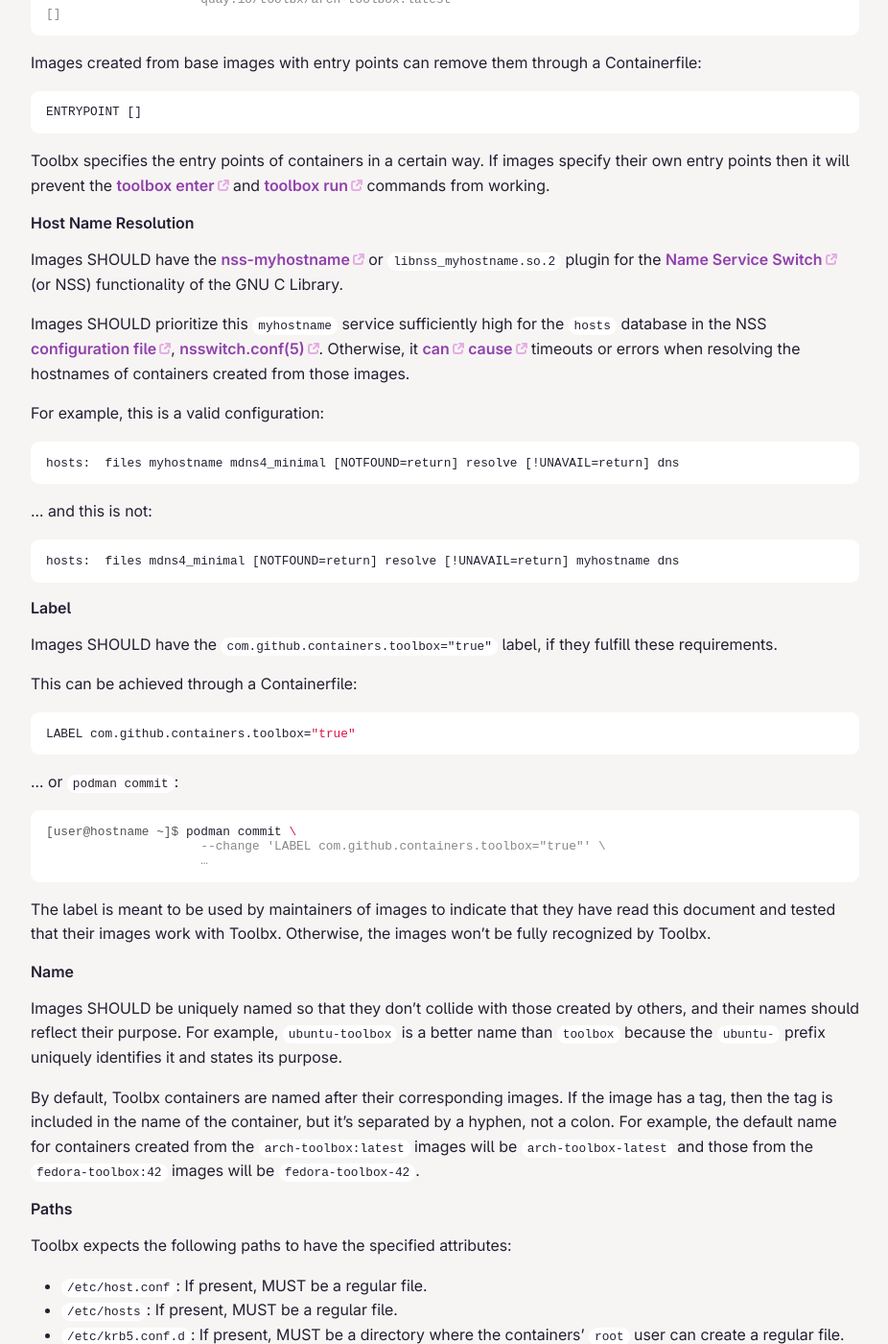
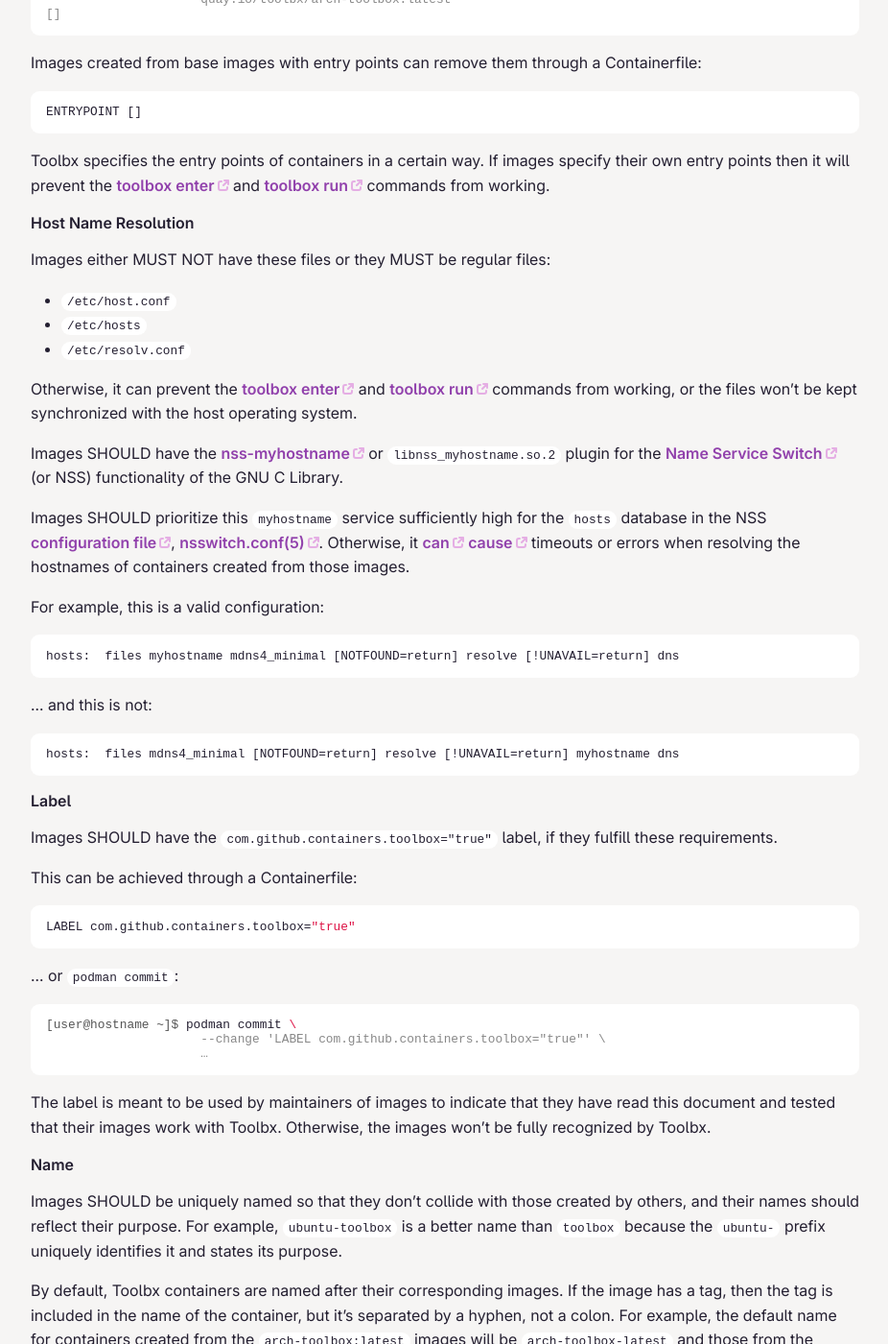
Before and after one commit to containers/containertoolbx.org, a Jekyll site: the page built from doc.md, in a window 1280 px wide and 1400 px high, scrolled down 4775 px. Shown: the whole window at 96% size, without its empty margins (176-1102 px from the left). Built offline with Jekyll 4.4.1, drawn with Linux system fonts in a browser that asks for light colours; some of the changed text lies outside the part shown.

Commit message:
Move the text on /etc/host.conf, etc. to 'Host Name Resolution'
This will keep the requirements around resolving host names in the same
place.

https://github.com/containers/toolbox/issues/1606

```diff
--- a/doc.md
+++ b/doc.md
@@ -172,6 +172,13 @@
 
 #### Host Name Resolution
 
+Images either MUST NOT have these files or they MUST be regular files:
+* `/etc/host.conf`
+* `/etc/hosts`
+* `/etc/resolv.conf`
+
+Otherwise, it can prevent the [toolbox enter](https://github.com/containers/toolbox/blob/main/doc/toolbox-enter.1.md) and [toolbox run](https://github.com/containers/toolbox/blob/main/doc/toolbox-run.1.md) commands from working, or the files won't be kept synchronized with the host operating system.
+
 Images SHOULD have the [nss-myhostname](https://www.freedesktop.org/software/systemd/man/latest/nss-myhostname.html) or `libnss_myhostname.so.2` plugin for the [Name Service Switch](https://www.gnu.org/software/libc/manual/html_node/Name-Service-Switch.html) (or NSS) functionality of the GNU C Library.
 
 Images SHOULD prioritize this `myhostname` service sufficiently high for the `hosts` database in the NSS [configuration file](https://www.gnu.org/software/libc/manual/html_node/NSS-Configuration-File.html), [nsswitch.conf(5)](https://man7.org/linux/man-pages/man5/nsswitch.conf.5.html). Otherwise, it [can](https://github.com/authselect/authselect/pull/366) [cause](https://bugzilla.redhat.com/show_bug.cgi?id=2291062) timeouts or errors when resolving the hostnames of containers created from those images.
@@ -213,12 +220,9 @@
 #### Paths
 
 Toolbx expects the following paths to have the specified attributes:
-* `/etc/host.conf`: If present, MUST be a regular file.
-* `/etc/hosts`: If present, MUST be a regular file.
 * `/etc/krb5.conf.d`: If present, MUST be a directory where the containers' `root` user can create a regular file.
 * `/etc/localtime`: If present, MUST be a regular file.
 * `/etc/machine-id`: If present, MUST be a regular file.
-* `/etc/resolv.conf`: If present, MUST be a regular file.
 * `/etc/timezone`: If present, MUST be a regular file.
 
 #### PKCS #11
```
